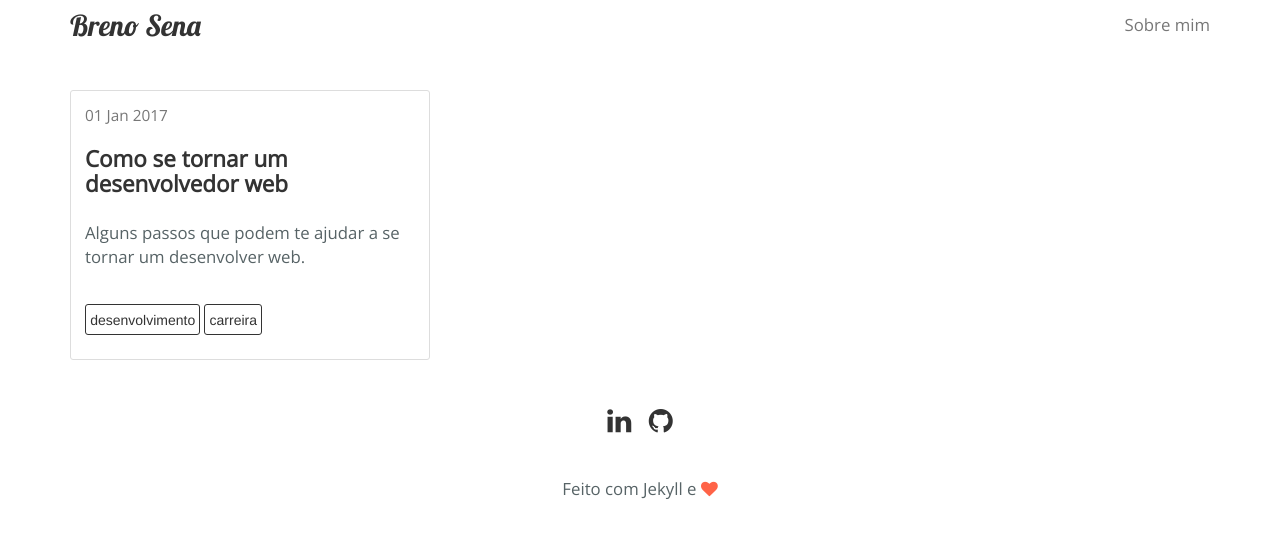
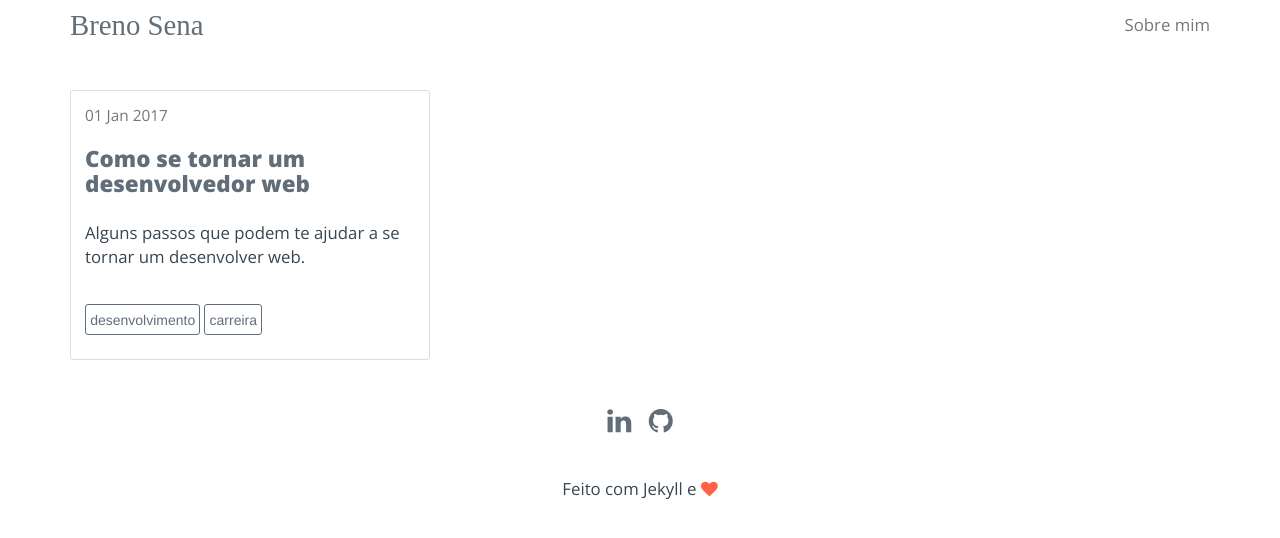
Before and after one commit to brenofsena/brenofsena.github.io, a Jekyll site: the page built from index.html, in a window 1280 px wide. Shown: the top 538 px of the page. Built offline with Jekyll 4.4.1, drawn with Linux system fonts in a browser that asks for light colours; nearby versions of some CDN libraries.

Commit message:
update tipography

```diff
--- a/_includes/head.html
+++ b/_includes/head.html
@@ -6,7 +6,7 @@
   <link  rel="shortcut icon" href="/assets/img/favicon.ico" type="image/x-icon">
   <title>{% if page.title %} {{ page.title }} {% else %} {{ site.title }} {% endif %}</title>
   <!-- Google Fonts -->
-  <link href="https://fonts.googleapis.com/css?family=Lobster|Open+Sans" rel="stylesheet">
+  <link href="https://fonts.googleapis.com/css?family=Open+Sans:400,800" rel="stylesheet">
   <!-- Bootstrap CSS -->
   <link rel="stylesheet" href="https://maxcdn.bootstrapcdn.com/bootstrap/3.3.7/css/bootstrap.min.css" integrity="sha384-BVYiiSIFeK1dGmJRAkycuHAHRg32OmUcww7on3RYdg4Va+PmSTsz/K68vbdEjh4u" crossorigin="anonymous">
   <!-- Custom CSS -->
--- a/_sass/_base.scss
+++ b/_sass/_base.scss
@@ -1,5 +1,6 @@
 $primary-color: #fff;
-$secondary-color: #333;
+$title-color: #616e7a;
+$text-color: #384652;
 $font-logo: 'Lobster', cursive;
 $font-site: 'Open Sans', sans-serif;
 
@@ -34,7 +35,7 @@ p, a, h1, h2, h3, time, ul, li{
 
 p{
 	font-size: 1.4em;
-  color: #576366;
+  color: $text-color;
   padding: 0.9em 0;
 }
 
@@ -44,11 +45,15 @@ a{
 
 h1, h2, h3{
   font-weight: 700;
-  color: $secondary-color;
+  color: $title-color;
 }
 
 h1{
   font-size: 2.0em;
+  -webkit-margin-before: 0.67em;
+  -webkit-margin-after: 0.67em;
+  -webkit-margin-start: 0px;
+  -webkit-margin-end: 0px;
 }
 
 h2{
@@ -61,7 +66,7 @@ h3{
 
 ul{
   font-size: 1.3em;
-  color: #576366;
+  color: $text-color;
 }
 
 time{
--- a/_sass/_layout.scss
+++ b/_sass/_layout.scss
@@ -6,7 +6,7 @@
 .menu .logo{
   font-family: $font-logo;
   font-size: 1.6em;
-  color: $secondary-color;
+  color: $title-color;
 }
 .menu .navbar{
   background: transparent;
@@ -15,7 +15,7 @@
 .menu .navbar-default .navbar-nav>a:hover{
   font-weight: bold;
   background: transparent;
-  color: $secondary-color;
+  color: $title-color;
 }
 .menu .navbar-header .navbar-toggle{
   background: transparent;
@@ -31,7 +31,7 @@
   border: none;
 }
 .menu .navbar-toggle .icon-bar{
-  background: $secondary-color;
+  background: $title-color;
 }
 
 /* Cards */
@@ -50,7 +50,7 @@
   }
   a{
     text-decoration: none;
-    color: $secondary-color;
+    color: $title-color;
   }
   &:hover{
     box-shadow: 1px 2px 10px #ddd;
@@ -66,12 +66,15 @@
   background: url('/assets/img/bg-header.jpg') no-repeat fixed;
   @include background-size(cover);
   filter: grayscale(70%);
-  h1, time{
-   color: #fff;
-   display: block;
+  h1{
+    font-size: 3em;
+    color: #fff;
+    display: block;
+    font-weight: 800;
+    font-style: normal;
   }
-  h1{
-    font-size: 3.75rem;
+  time{
+    color: #fff;
   }
 }
 
@@ -85,9 +88,9 @@
   }
 
   a{
-    border-bottom: dashed 2px $secondary-color;
+    border-bottom: dashed 2px $title-color;
     text-decoration: none;
-    color: $secondary-color;
+    color: $title-color;
   }
 }
 
@@ -98,7 +101,7 @@
   margin: 20px 0;
 
   i{
-    color: $secondary-color;
+    color: $title-color;
   }
   a{
     text-decoration: none;
@@ -124,12 +127,12 @@
 /* Tags */
 
 .tags{
-  border: solid 1px $secondary-color;
+  border: solid 1px $title-color;
   border-radius: 3px;
   padding: 0.3em;
   margin: 10px 0;
   display: inline-block;
-  color: $secondary-color;
+  color: $title-color;
 }
 
 
@@ -141,7 +144,7 @@
   }
   a{
     margin: 10px;
-    color: $secondary-color;
+    color: $title-color;
     &:hover{
       text-decoration: none;
     }
```
Also changed, not shown: assets/img/favicon.ico.
